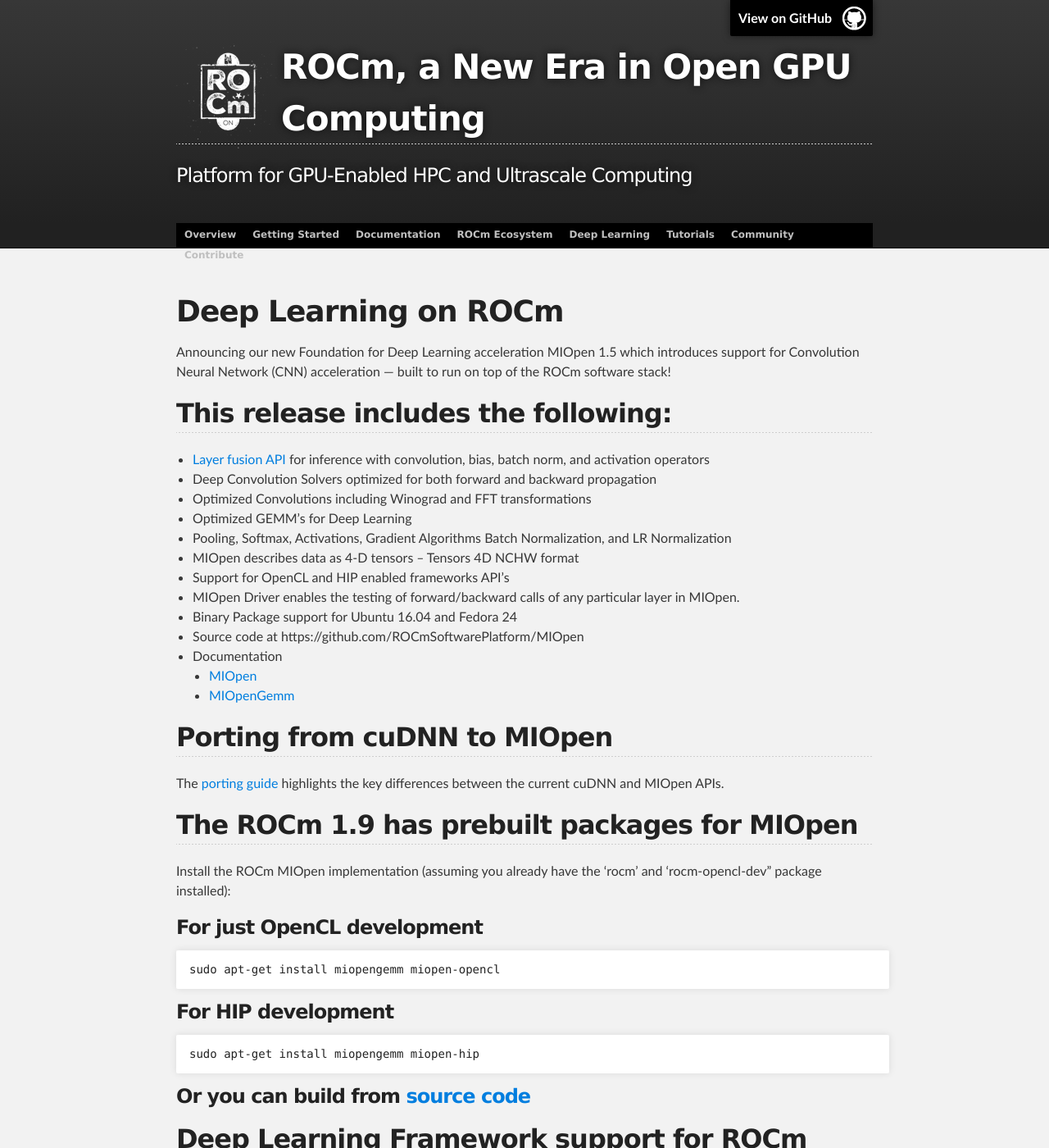
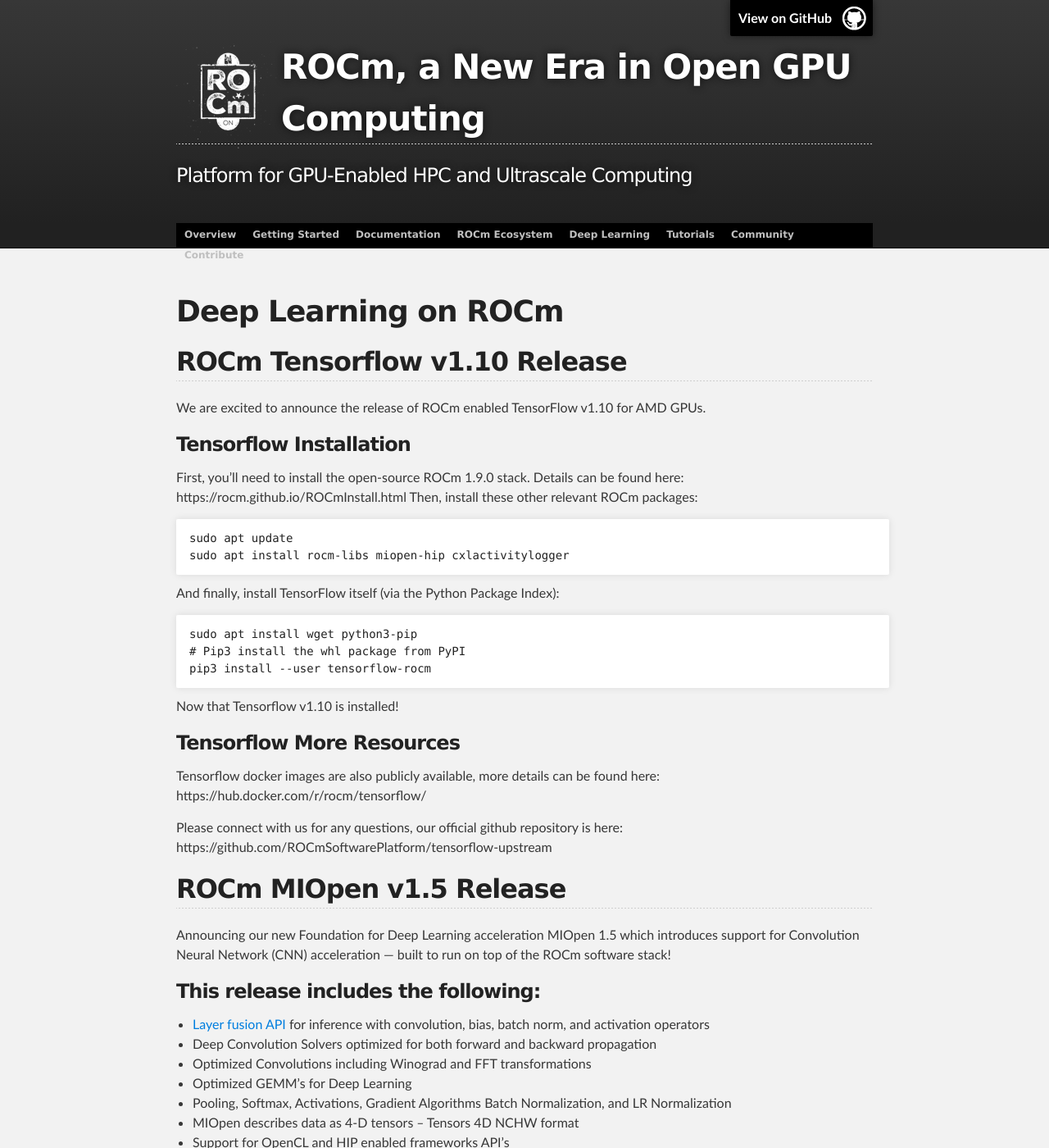
Before and after one commit to ROCm/ROCm.github.io, a Jekyll site: the page built from dl.md, in a window 1280 px wide and 1400 px high. Shown: the whole window at 82% size. Built offline with Jekyll 4.4.1, drawn with Linux system fonts in a browser that asks for light colours.

Commit message:
Add ROCm Tensorflow v1.10 release
This commit adds ROCm Tensorflow v1.10 release information and installation instructions

````diff
--- a/dl.md
+++ b/dl.md
@@ -4,9 +4,35 @@
 ---
 # Deep Learning on ROCm
 
+## ROCm Tensorflow v1.10 Release
+We are excited to announce the release of ROCm enabled TensorFlow v1.10 for AMD GPUs.
+
+### Tensorflow Installation
+First, you’ll need to install the open-source ROCm 1.9.0 stack. Details can be found here: https://rocm.github.io/ROCmInstall.html
+Then, install these other relevant ROCm packages:
+```
+sudo apt update
+sudo apt install rocm-libs miopen-hip cxlactivitylogger
+```
+And finally, install TensorFlow itself (via the Python Package Index):
+```
+sudo apt install wget python3-pip
+# Pip3 install the whl package from PyPI
+pip3 install --user tensorflow-rocm
+```
+Now that Tensorflow v1.10 is installed!
+
+### Tensorflow More Resources
+Tensorflow docker images are also publicly available, more details can be found here:
+https://hub.docker.com/r/rocm/tensorflow/
+
+Please connect with us for any questions, our official github repository is here:
+https://github.com/ROCmSoftwarePlatform/tensorflow-upstream
+
+## ROCm MIOpen v1.5 Release
 Announcing our new Foundation for Deep Learning acceleration MIOpen 1.5 which introduces support for Convolution Neural Network (CNN) acceleration — built to run on top of the ROCm software stack!
 
-## This release includes the following:
+### This release includes the following:
 
 * [Layer fusion API](FusionGuide.md) for inference with convolution, bias, batch norm, and activation operators
 * Deep Convolution Solvers optimized for both forward and backward propagation
````
